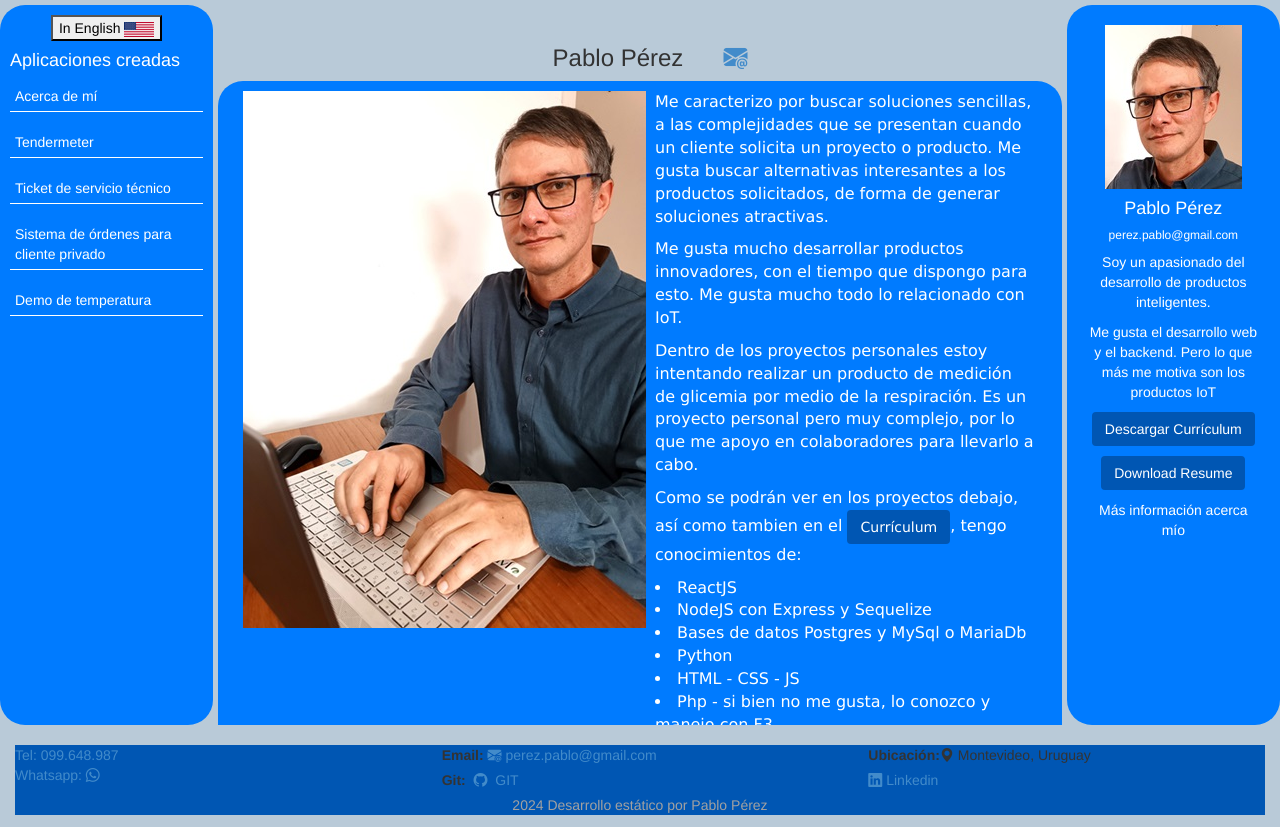
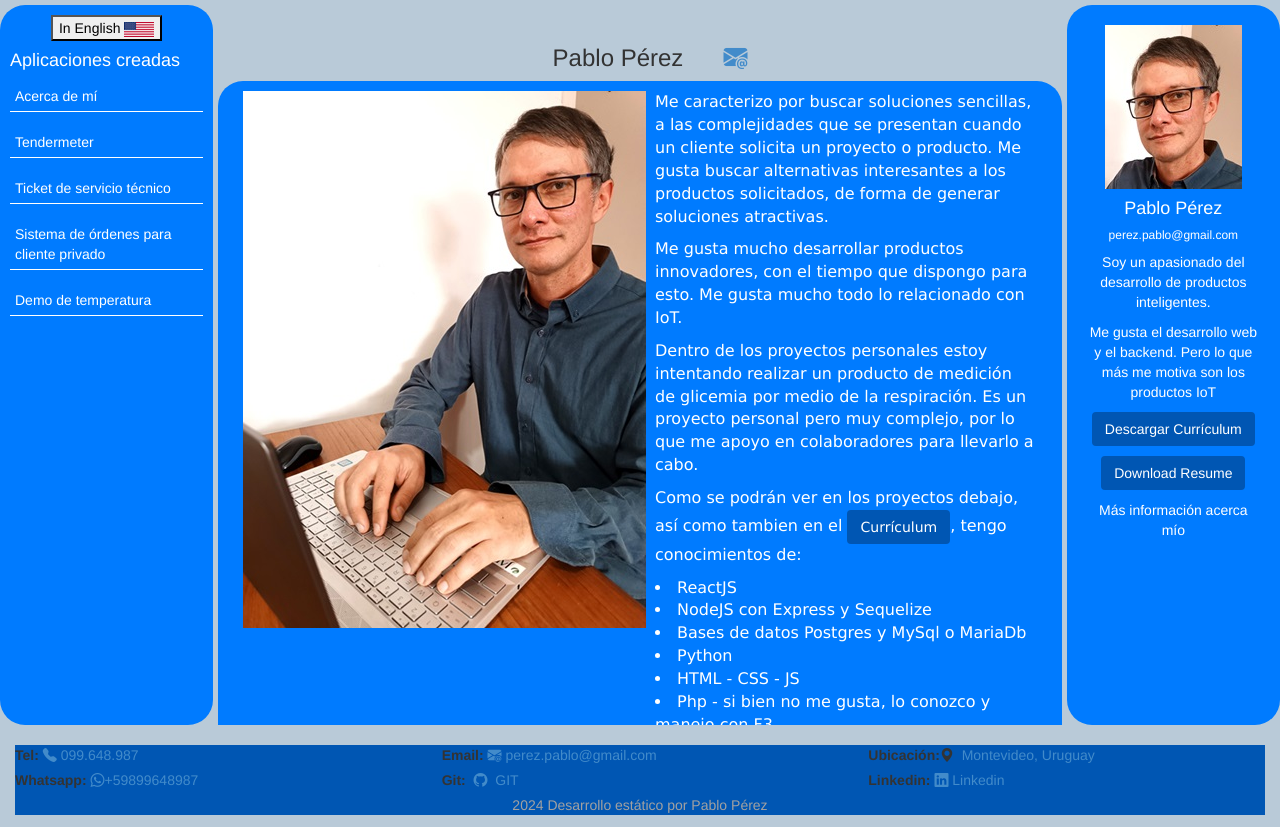
Before and after one commit to PerezPablo80/portfolio, a plain HTML site: page index_es.html in a window 1280 px wide. Drawn offline with nearby package versions, Linux system fonts and the light colour scheme.

Commit message:
refactor footer

```diff
--- a/index_es.html
+++ b/index_es.html
@@ -209,10 +209,12 @@
 			<div class="py-3 my-4 footer fixed-bottom">
 				<div class="row">
 					<div class="col-md-4">
-						<a href="tel:+59899648987"> Tel:&nbsp;099.648.987</a><br />
-						<a href="https://wa.me/59899648987?text=Desde%20tu%20portfolio,%20quiero%20hablar%20contigo"
-							>Whatsapp:&nbsp;<i class="bi bi-whatsapp"></i
-						></a>
+						<label>Tel:&nbsp;</label
+						><a href="tel:+59899648987"><i class="bi bi-telephone-fill"></i> 099.648.987</a><br />
+						<label>Whatsapp:&nbsp;</label
+						><a href="https://wa.me/59899648987?text=Desde%20tu%20portfolio,%20quiero%20hablar%20contigo"
+							><i class="bi bi-whatsapp"></i>+59899648987</a
+						>
 					</div>
 					<div class="col-md-4">
 						<label>Email:</label
@@ -224,9 +226,15 @@
 						<a href="https://github.com/PerezPablo80"><i class="bi bi-github"></i> &nbsp;GIT</a>
 					</div>
 					<div class="col-md-4">
-						<label>Ubicación:</label><i class="bi bi-geo-alt-fill"></i>&nbsp;Montevideo, Uruguay
+						<label>Ubicación:</label><i class="bi bi-geo-alt-fill"></i>&nbsp;<a
+							href="https://maps.app.goo.gl/F69L9Sn8kHJunmFW9"
+							target="_blank"
+						>
+							Montevideo, Uruguay</a
+						>
 						<br />
-						<a href="https://www.linkedin.com/in/pablo-pérez-878155161/"
+						<label>Linkedin:&nbsp;</label
+						><a href="https://www.linkedin.com/in/pablo-pérez-878155161/"
 							><i class="bi bi-linkedin"></i>&nbsp;Linkedin</a
 						>
 					</div>
```
Also changed, not shown: index.html (+11 -6 lines).
